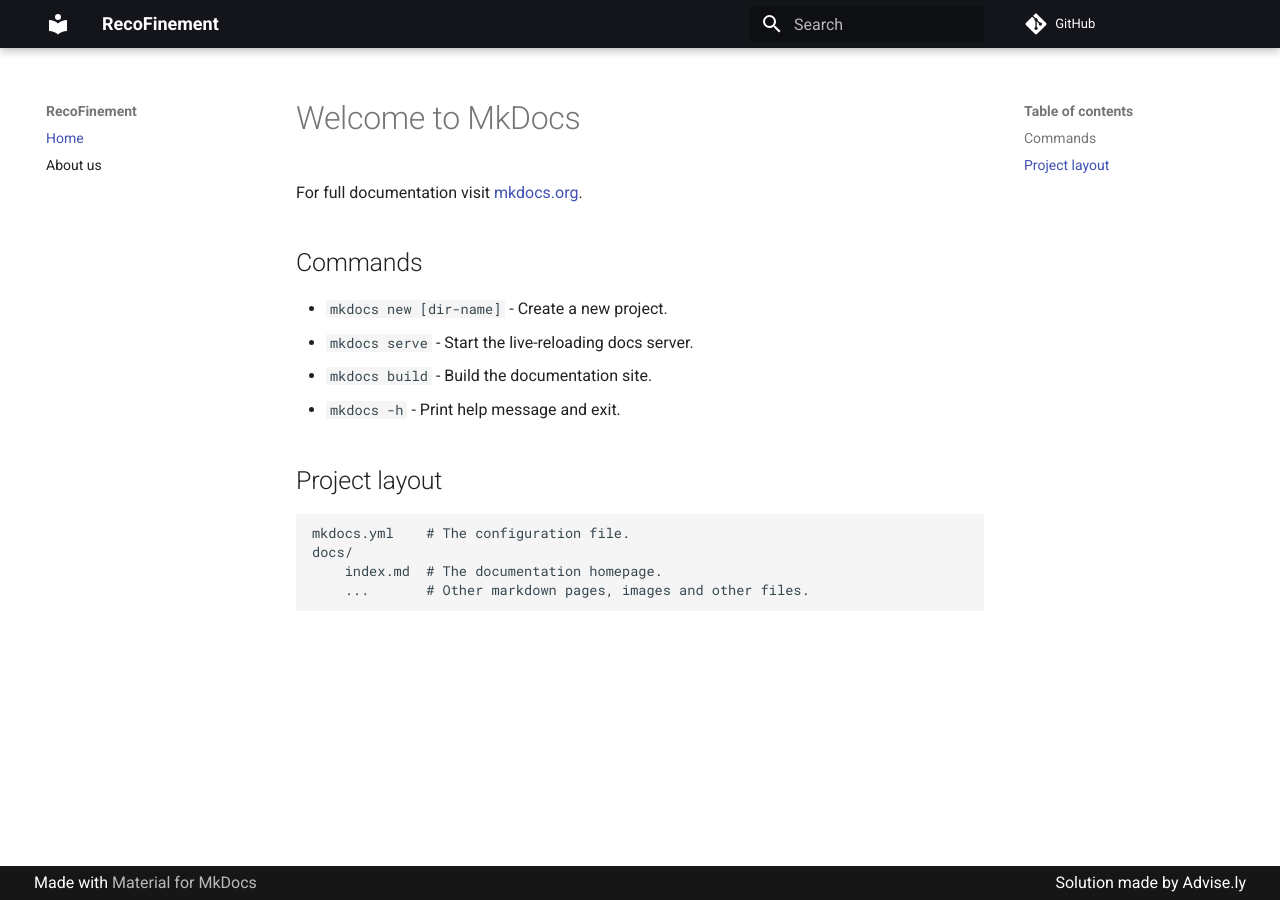
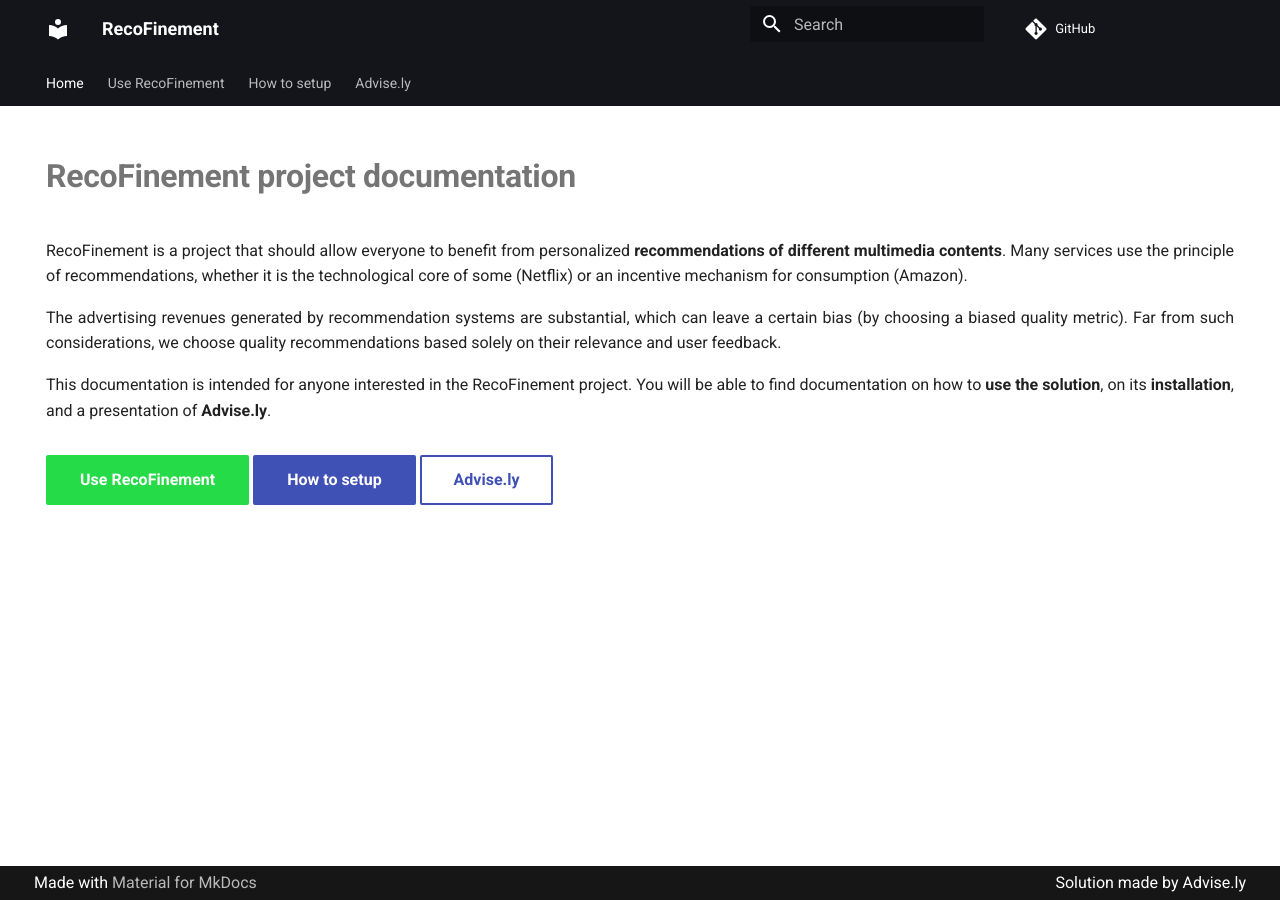
Before and after one commit to RomainCtl/RecoFinement, an MkDocs documentation site: the page built from docs/index.md, in a window 1280 px wide. Built offline with MkDocs 1.6.1 and Material for MkDocs 9.7.7, drawn with Linux system fonts in a browser that asks for light colours; comment, search, counter and statistics services are not loaded.

Commit message:
Add "datas" submodule and add struct to docs

```diff
--- /dev/null
+++ b/docs/assets/overrides/cover.html
@@ -0,0 +1,57 @@
+<style>
+    /* remove default styling */
+    div.md-content {
+        max-width: 100% !important;
+        min-height: 80vh;
+    }
+
+    /* custom styling */
+    h1 {
+        font-weight: bold !important;
+    }
+
+    .md-button--advise {
+        color: white !important;
+        border-color: #26db48 !important;
+        background-color: #26db48;
+    }
+</style>
+
+{% extends 'base.html' %} {% block site_nav %} {% endblock %} {% block content %}
+<div class="container">
+    <aside>
+        <h1>RecoFinement project documentation</h1>
+
+        <p>
+            RecoFinement is a project that should allow everyone to benefit from personalized <strong>recommendations of
+                different multimedia contents</strong>. Many services use the principle of recommendations, whether it
+            is the technological core of some (Netflix) or an incentive mechanism for consumption (Amazon).
+        </p>
+        <p>
+            The advertising revenues generated by recommendation systems are substantial, which can leave a certain bias
+            (by choosing a biased quality metric). Far from such considerations, we choose quality recommendations based
+            solely on their relevance and user feedback.
+        </p>
+        <p>
+            This documentation is intended for anyone interested in the RecoFinement project.
+            You will be able to find documentation on how to <strong>use the solution</strong>, on
+            its <strong>installation</strong>, and a presentation
+            of <strong>Advise.ly</strong>.
+        </p>
+
+        <p style="margin-top: 2em;">
+            <a type="button" href="use/" class="md-button md-button--advise">
+                Use RecoFinement
+            </a>
+
+            <a type="button" href="setup/" class="md-button md-button--primary">
+                How to setup
+            </a>
+
+            <a type="button" href="about/" class="md-button">
+                Advise.ly
+            </a>
+        </p>
+    </aside>
+</div>
+{% endblock %}
--- a/docs/index.md
+++ b/docs/index.md
@@ -1,17 +1,3 @@
-# Welcome to MkDocs
-
-For full documentation visit [mkdocs.org](https://www.mkdocs.org).
-
-## Commands
-
-* `mkdocs new [dir-name]` - Create a new project.
-* `mkdocs serve` - Start the live-reloading docs server.
-* `mkdocs build` - Build the documentation site.
-* `mkdocs -h` - Print help message and exit.
-
-## Project layout
-
-    mkdocs.yml    # The configuration file.
-    docs/
-        index.md  # The documentation homepage.
-        ...       # Other markdown pages, images and other files.
+---
+template: cover.html
+---
--- a/mkdocs.yml
+++ b/mkdocs.yml
@@ -3,11 +3,21 @@ site_url: https://RomainCtl.github.io/RecoFinement/
 repo_url: https://github.com/RomainCtl/RecoFinement
 nav:
     - Home: index.md
-    - About us: about.md
+    - Use RecoFinement:
+        - Welcome: use/index.md
+    - How to setup:
+        - Getting started: setup/index.md
+    - Advise.ly:
+        - About us: about.md
 
 theme:
     name: material
-    custom_dir: docs/overrides
+    custom_dir: docs/assets/overrides
+    language: en
+    font:
+        text: Roboto
+    features:
+        - navigation.tabs
     palette:
         primary: black
 
@@ -25,3 +35,4 @@ markdown_extensions:
 
 plugins:
     - search
+    - markdownextradata
```
Also changed, not shown: docs/setup/index.md (added, +1 -0 lines), docs/use/index.md (added, +1 -0 lines), .gitmodules, docs/assets/overrides/partials/footer.html (renamed from docs/overrides/partials/footer.html), 3 other files.
